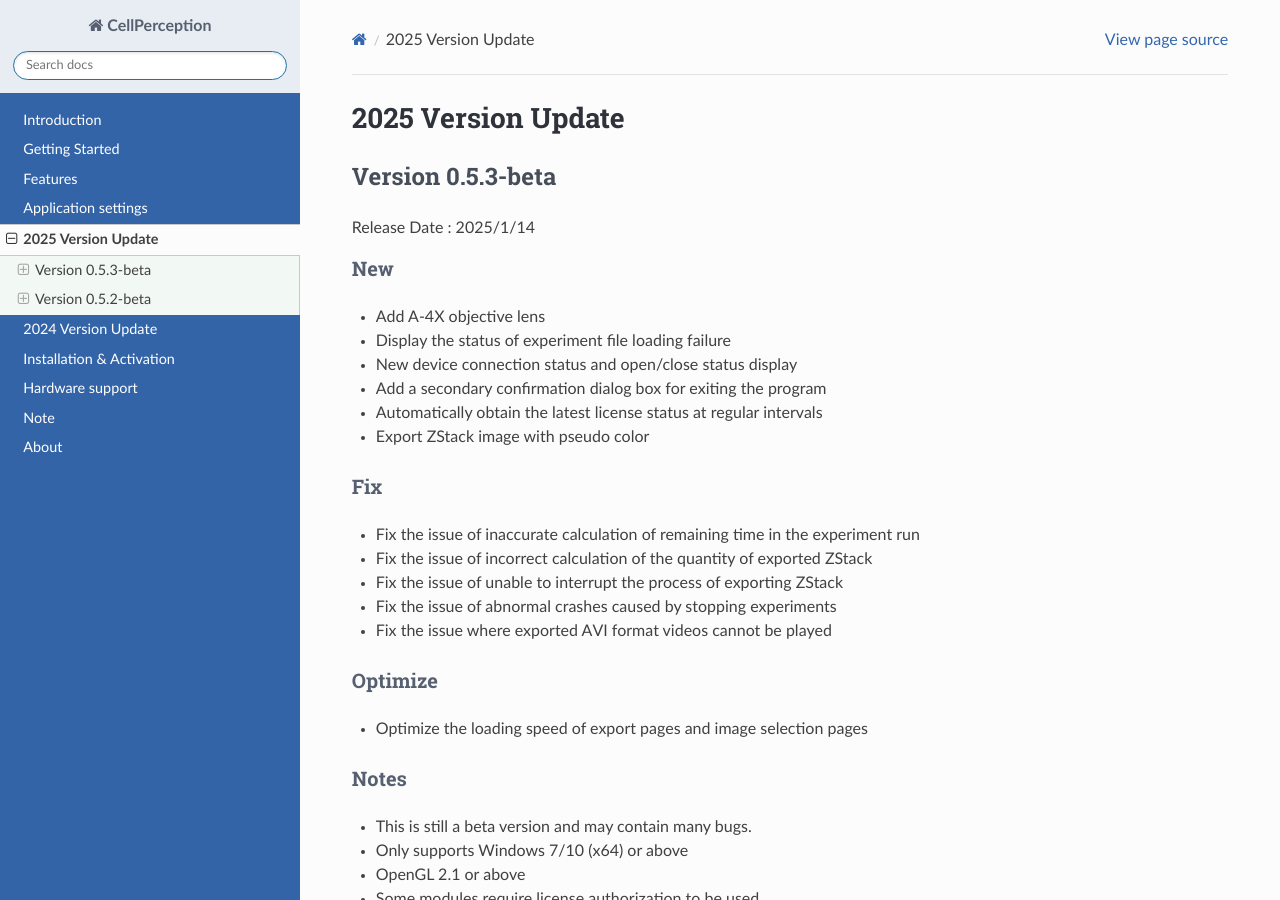
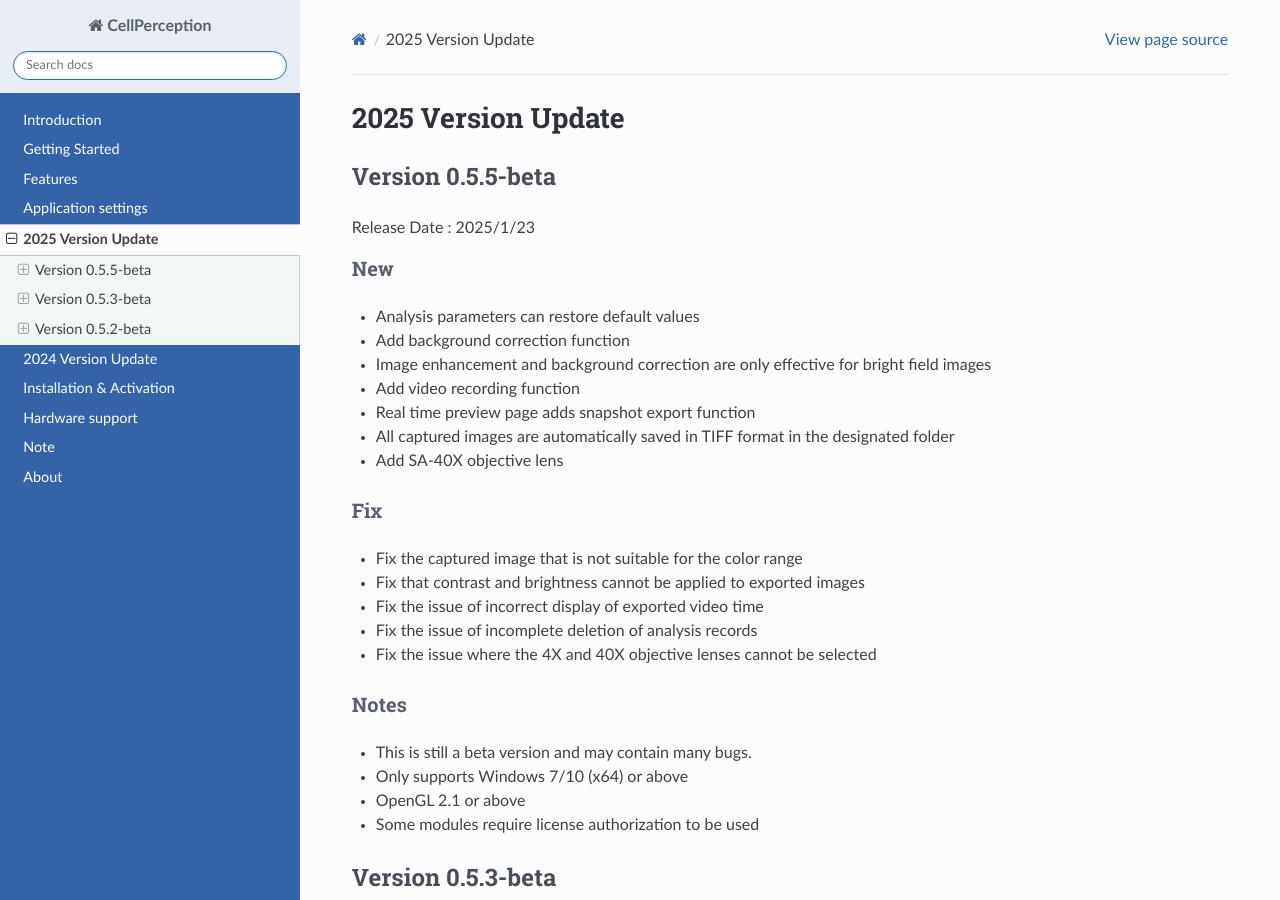
Before and after one commit to yangtong93/living-cell-docs, a Sphinx documentation site: the page built from source/user_guide/upgrade2025.md, in a window 1280 px wide and 900 px high. Built offline with Sphinx 7.4.7 and the Read the Docs theme 3.1.0, drawn with Linux system fonts in a browser that asks for light colours; pages that are not in the unit, such as notebooks, are missing from menus.

Commit message:
feature: 0.5.5-beta

```diff
--- a/source/user_guide/upgrade2025.md
+++ b/source/user_guide/upgrade2025.md
@@ -1,4 +1,31 @@
 # 2025 Version Update
+
+## Version 0.5.5-beta
+
+Release Date : 2025/1/23
+
+### New
+* Analysis parameters can restore default values
+* Add background correction function
+* Image enhancement and background correction are only effective for bright field images
+* Add video recording function
+* Real time preview page adds snapshot export function
+* All captured images are automatically saved in TIFF format in the designated folder
+* Add SA-40X objective lens
+
+
+### Fix
+* Fix the captured image that is not suitable for the color range
+* Fix that contrast and brightness cannot be applied to exported images
+* Fix the issue of incorrect display of exported video time
+* Fix the issue of incomplete deletion of analysis records
+* Fix the issue where the 4X and 40X objective lenses cannot be selected
+
+### Notes
+* This is still a beta version and may contain many bugs.
+* Only supports Windows 7/10 (x64) or above
+* OpenGL 2.1 or above
+* Some modules require license authorization to be used
 
 ## Version 0.5.3-beta
 
```
Also changed, not shown: 1 other file.
